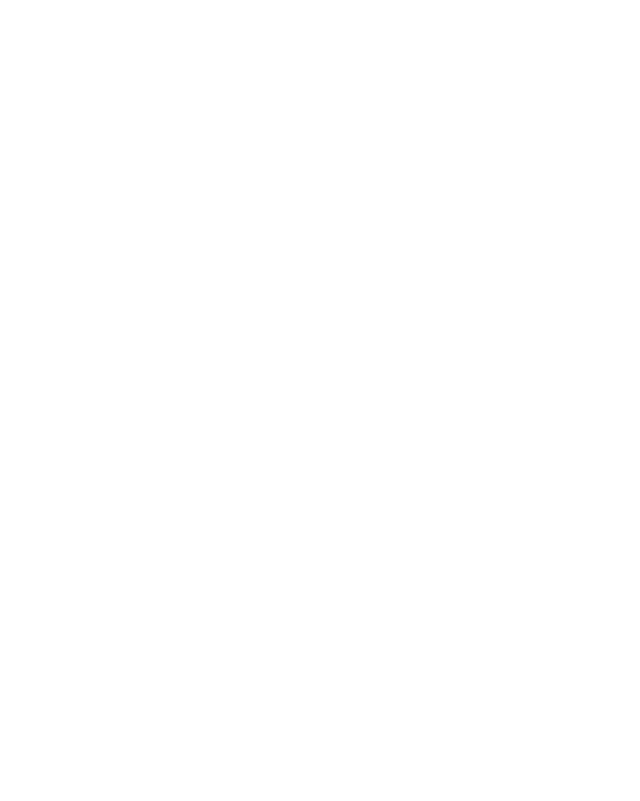
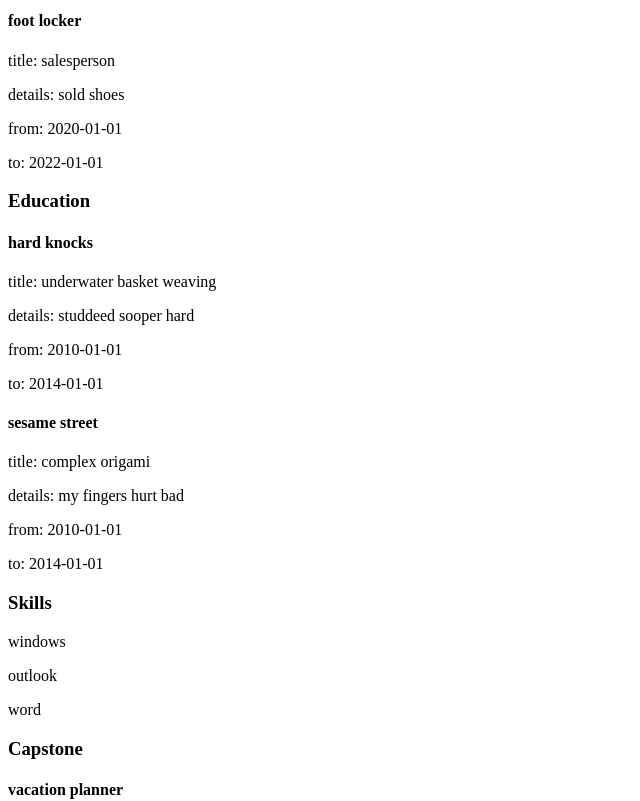
Before and after one commit to justinmmorgan21/online-resumes-public, a React (Vite) app: page /students/1 in a window 1280 px wide. Shown: the part 440-1241 px from the top of the page, without its empty margins (0-640 px from the left). Before the commit the page ends 800 px from the top, so only its background shows below. Built offline with nearby package versions, Linux system fonts and the light colour scheme.

Commit message:
finish studentShowPage raw content

```diff
--- a/src/App.jsx
+++ b/src/App.jsx
@@ -75,8 +75,9 @@
               resume_url: "http://resume.pdf",
               github_url: "http://github/bobross.com",
               profile_image: "http://myimage.jpg",
-              experience: [
-                  {
+              experiences: [
+                {
+                  id: 1,
                   start_date: "2020-01-01",
                   end_date: "2022-01-01",
                   job_title: "data entry specialist",
@@ -84,31 +85,44 @@
                   details: "entered so much data"
                 },
                 {
+                  id: 2,
                   start_date: "2020-01-01",
                   end_date: "2022-01-01",
-                  job_title: "data entry specialist",
-                  company_name: "walmart",
-                  details: "entered so much data"
+                  job_title: "salesperson",
+                  company_name: "foot locker",
+                  details: "sold shoes"
                 }
               ],
-              skill: [
+              skills: [
                 {
+                  id: 1,
                   skill_name: "windows"
                 },
                 {
+                  id: 2,
                   skill_name: "outlook"
                 },
                 {
+                  id: 3,
                   skill_name: "word"
                 }
               ],
-              education: [
+              educations: [
                 {
+                  id: 1,
                   start_date: "2010-01-01",
                   end_date: "2014-01-01",
                   degree: "underwater basket weaving",
                   university: "hard knocks",
                   details: "studdeed sooper hard"
+                },
+                {
+                  id: 2,
+                  start_date: "2010-01-01",
+                  end_date: "2014-01-01",
+                  degree: "complex origami",
+                  university: "sesame street",
+                  details: "my fingers hurt bad"
                 }
               ],
               capstone: {
--- a/src/StudentsShowPage.jsx
+++ b/src/StudentsShowPage.jsx
@@ -6,14 +6,50 @@
   console.log(student);
 
   return (
-    <main>
+    <div>
       <h1>{student.first_name} {student.last_name}</h1>
       <hr />
       <p>email: {student.contact_email}</p>
       <p>phone: {student.phone_number}</p>
       <p>about me: {student.short_bio}</p>
-      <p>email: {student.email}</p>
 
-    </main>
+      <h3>Experience</h3>
+      {
+        student.experiences.map(experience => (
+          <div key={experience.id}>
+            <h4>{experience.company_name}</h4>
+            <p>title: {experience.job_title}</p>
+            <p>details: {experience.details}</p>
+            <p>from: {experience.start_date}</p>
+            <p>to: {experience.end_date}</p>
+          </div>
+        ))
+      }
+      <h3>Education</h3>
+      {
+        student.educations.map(education => (
+          <div key={education.id}>
+            <h4>{education.university}</h4>
+            <p>title: {education.degree}</p>
+            <p>details: {education.details}</p>
+            <p>from: {education.start_date}</p>
+            <p>to: {education.end_date}</p>
+          </div>
+        ))
+      }
+      <h3>Skills</h3>
+      {
+        student.skills.map(skill => (
+          <div key={skill.id}>
+            <p>{skill.skill_name}</p>
+          </div>
+        ))
+      }
+      <h3>Capstone</h3>
+      <h4>{student.capstone.name}</h4>
+      <p>{student.capstone.description}</p>
+      <p>{student.capstone.capstone_url}</p>
+      <p>{student.capstone.capstone_image}</p>
+    </div>
   )
 }
```
